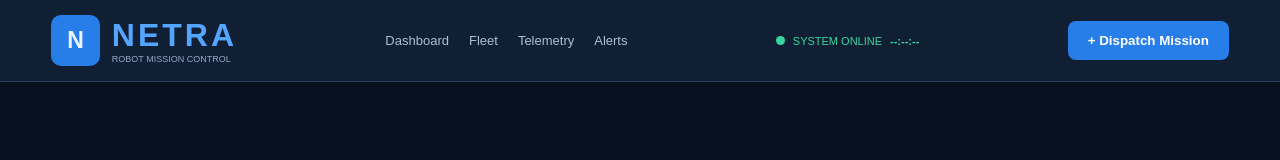
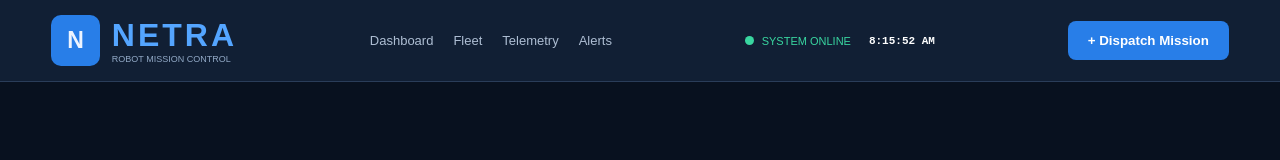
Before and after one commit to Nikith57/S14_NETRA, a plain HTML site: page Nethra Project/index.html in a window 1280 px wide. Drawn offline with Linux system fonts and the light colour scheme.

Commit message:
part221_11_2026

```diff
--- a/Nethra Project/index.html
+++ b/Nethra Project/index.html
@@ -29,5 +29,6 @@
   <button id="dispatch-open" type="button">
     + Dispatch Mission</button>
 </header>
+<script src="script.js"></script>
 </body>
 </html>
--- a/Nethra Project/script.js
+++ b/Nethra Project/script.js
@@ -0,0 +1,10 @@
+function updateClock() {
+    const clock = document.getElementById("clock");
+
+    if (clock) {
+        clock.textContent = new Date().toLocaleTimeString();
+    }
+}
+
+updateClock();
+setInterval(updateClock, 1000);
--- a/Nethra Project/style.css
+++ b/Nethra Project/style.css
@@ -79,3 +79,9 @@ nav a:hover {
     background: #39d6a0;
     border-radius: 50%;
 }
+#clock{
+    color: white;
+    margin-left: 10px;
+    font-family: monospace;
+
+}
```
